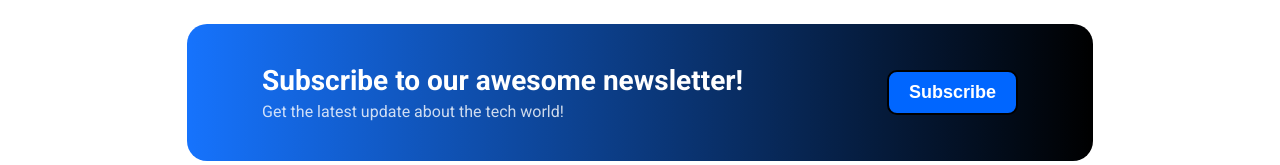
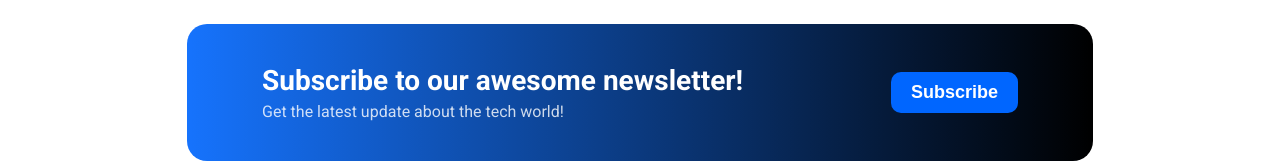
Before and after one commit to Mrityunjay0705/Landing-Page, a plain HTML site: page index.html in a window 1280 px wide. Shown: the part 1311-1476 px from the top of the page. Drawn offline with Linux system fonts and the light colour scheme.

Commit message:
Add quote, cta, and footer section

```diff
--- a/style.css
+++ b/style.css
@@ -180,7 +180,7 @@ ul{
 
 .cta > button{
     padding: 10px 20px;
-    border: 2px solid black;
+    border: 0px;
     border-radius: 10px;
     background-color: rgb(0, 102, 255);
     color: white;
```
Also changed, not shown: index.html (+4 -4 lines).
